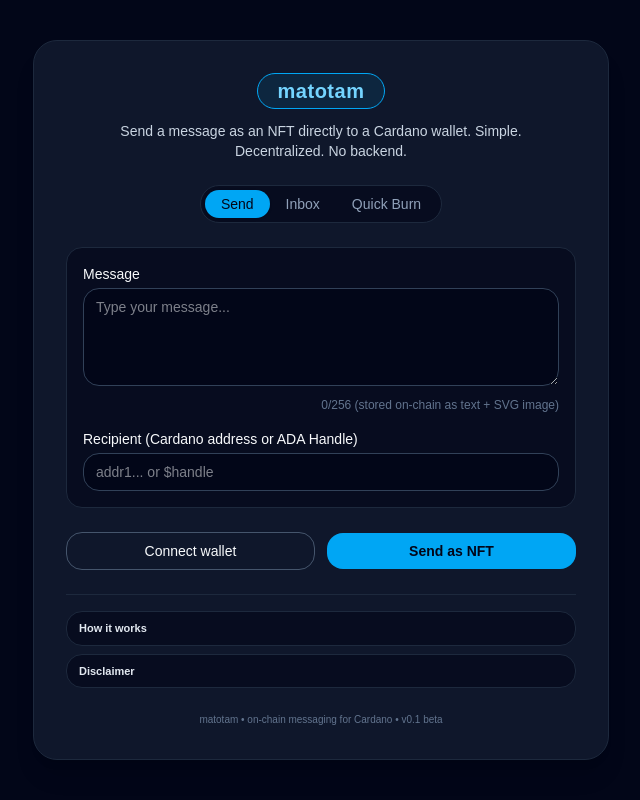
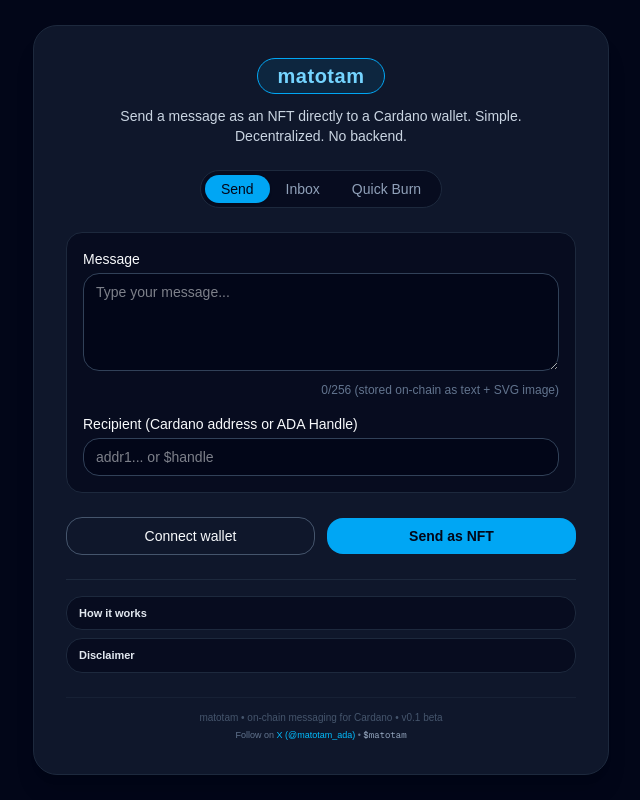
Before and after one commit to MatoB13/matotam, a Next.js app: page / in a window 1280 px wide. Shown: the whole page, without its empty margins (319-959 px from the left). Built offline with nearby package versions, Linux system fonts and the light colour scheme.

Commit message:
minor GUI improvements, added socials

```diff
--- a/src/app/page.tsx
+++ b/src/app/page.tsx
@@ -415,6 +415,7 @@ export default function Home() {
   const [error, setError] = useState<string | null>(null);
   const [loading, setLoading] = useState(false);
   const [txHash, setTxHash] = useState<string | null>(null);
+  const [success, setSuccess] = useState<string | null>(null);
 
   const [activeTab, setActiveTab] = useState<"send" | "inbox" | "burn">("send");
   const [inboxLoading, setInboxLoading] = useState(false);
@@ -511,6 +512,7 @@ export default function Home() {
     setStakeAddress(null);
     setTxHash(null);
     setError(null);
+    setSuccess(null);
     setShowWalletPicker(false);
     setInboxMessages([]);
   }
@@ -975,6 +977,7 @@ async function quickBurn() {
     try {
       setError(null);
       setTxHash(null);
+      setSuccess(null);
 
       if (!walletConnected) {
         setError("Connect your wallet first.");
@@ -1192,7 +1195,12 @@ const metadata721 = JSON.parse(JSON.stringify(rawMetadata721));
       const hash = await signed.submit();
 
       setTxHash(hash);
+      setToAddress("");
+      setSuccess(
+        "Your message was sent successfully. You can now enter another recipient or tweak the message and send again."
+      );
     } catch (e) {
+
       console.error(e);
       setError("Failed to send transaction.");
     } finally {
@@ -1560,19 +1568,26 @@ const metadata721 = JSON.parse(JSON.stringify(rawMetadata721));
           </p>
         )}
 
-        {/* Error + tx hash */}
+        {/* Error + success + tx hash */}
         {error && (
           <div className="text-xs text-red-400 bg-red-950/40 border border-red-800 rounded-2xl px-3 py-2 mt-2">
             {error}
           </div>
         )}
 
+        {success && (
+          <div className="text-xs text-emerald-300 bg-emerald-950/30 border border-emerald-700 rounded-2xl px-3 py-2 mt-2">
+            {success}
+          </div>
+        )}
+
         {txHash && (
-          <div className="text-xs text-emerald-400 bg-emerald-950/40 border border-emerald-800 rounded-2xl px-3 py-2 mt-2">
+          <div className="text-xs text-emerald-300 bg-emerald-950/30 border border-emerald-700 rounded-2xl px-3 py-2 mt-2">
             Tx submitted:{" "}
             <span className="font-mono break-all">{txHash}</span>
           </div>
         )}
+
 
         {/* Info dropdowns */}
         <div className="mt-4 border-t border-slate-800 pt-4 text-[11px] text-slate-400 space-y-2">
@@ -1622,9 +1637,25 @@ const metadata721 = JSON.parse(JSON.stringify(rawMetadata721));
           </details>
         </div>
 
-        <p className="text-[10px] text-slate-500 text-center mt-3">
-          matotam • on-chain messaging for Cardano • v0.1 beta
-        </p>
+        <div className="mt-6 pt-3 border-t border-slate-800/60 text-center space-y-1">
+          <p className="text-[10px] text-slate-600">
+            matotam • on-chain messaging for Cardano • v0.1 beta
+          </p>
+
+          <p className="text-[9px] text-slate-500">
+            Follow on{" "}
+            <a
+              href="https://x.com/matotam_ada"
+              target="_blank"
+              rel="noreferrer"
+              className="text-sky-400 hover:text-sky-300"
+            >
+              X (@matotam_ada)
+            </a>{" "}
+            • <span className="font-mono text-slate-400">$matotam</span>
+          </p>
+        </div>
+
       </div>
     </main>
   );
```
